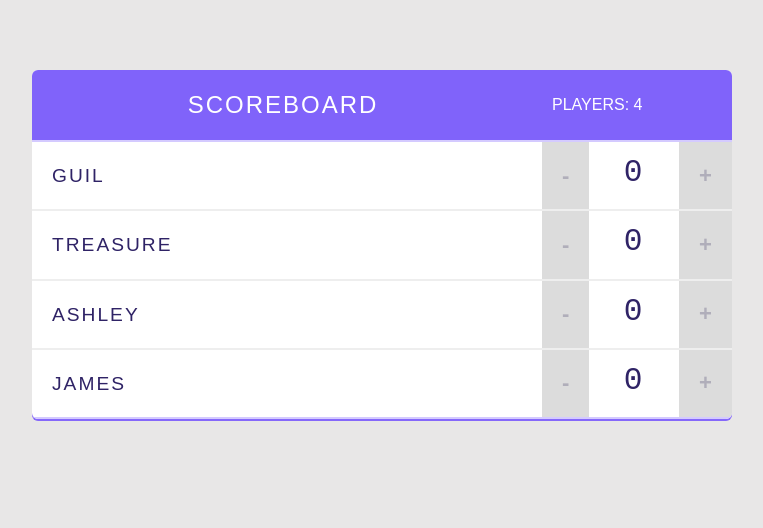
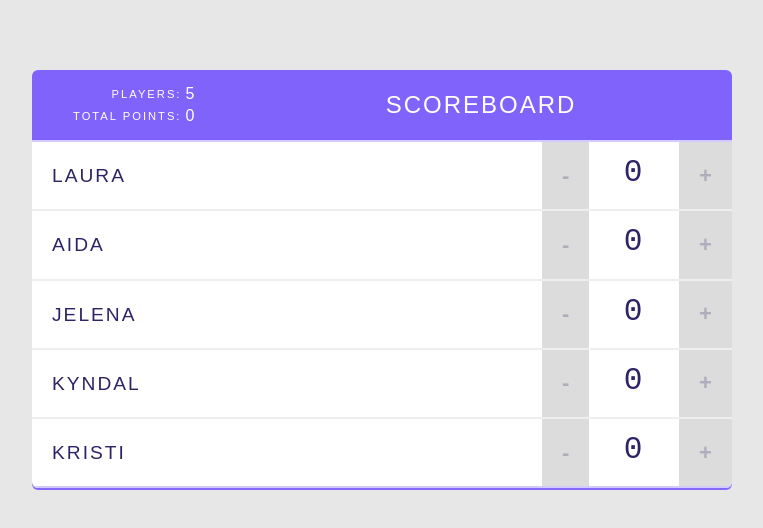
Before and after one commit to JelenaMF/scoreboard-app, a React (Create React App) app in the folder scoreboard/: page / in a window 1280 px wide. Shown: the top 528 px of the page, without its empty margins (258-1021 px from the left). Built offline with nearby package versions, Linux system fonts and the light colour scheme.

Commit message:
added new component files
new component files create a player/points table that holds the value of players/points

```diff
--- a/scoreboard/src/components/App.js
+++ b/scoreboard/src/components/App.js
@@ -8,24 +8,29 @@ class App extends Component {
   state = {
     players: [
       {
-        name: "Guil",
+        name: "Laura",
         score: 0,
         id: 1
       },
       {
-        name: "Treasure",
+        name: "Aida",
         score: 0,
         id: 2
       },
       {
-        name: "Ashley",
+        name: "Jelena",
         score: 0,
         id: 3
       },
       {
-        name: "James",
+        name: "Kyndal",
         score: 0,
         id: 4
+      },
+      {
+        name: "Kristi",
+        score: 0,
+        id: 5
       }
     ]
   };
@@ -48,6 +53,7 @@ handleScoreChange = (index, delta) => {
       players: updatedPlayers
     };
   });
+  console.log('index: ' + index, 'delta: ' + delta)
 }
 
   handleRemovePlayer = (id) => {
@@ -63,7 +69,7 @@ handleScoreChange = (index, delta) => {
       <div className="scoreboard">
         <Header
           title="Scoreboard"
-          totalPlayers={this.state.players.length}
+          players={this.state.players}
         />
 
         {/* Players list */}
--- a/scoreboard/src/components/Header.js
+++ b/scoreboard/src/components/Header.js
@@ -1,9 +1,11 @@
 import React from 'react';
+import Stats from './Stats';
+
 const Header = (props) => {
     return (
         <header>
+            <Stats players={props.players} />
             <h1>{props.title}</h1>
-            <span className="stats">Players: {props.totalPlayers}</span>
         </header>
     );
 }
--- /dev/null
+++ b/scoreboard/src/components/Stats.js
@@ -0,0 +1,30 @@
+import React from 'react';
+
+const Stats = (props) => {
+    //gets the total of players to pass to the players table
+    const totalPlayers = props.players.length;
+    //iterate over each player getting the score to add the score value
+    //using the reduce method to add up the return value and the current item being processed
+    const totalPoints = props.players.reduce((total, player) => {
+       //the value of total gets passed to each iteration to produce the final cumulative value
+       //then pass the totalPoints variable to the table with a JSX expression
+       return total + player.score;
+    }, 0); //the total is initialized to 0
+
+    return(
+        <table className="stats">
+        <tbody>
+            <tr>
+            <td>Players:</td>
+            <td>{totalPlayers}</td>
+            </tr>
+            <tr>
+            <td>Total Points:</td>
+            <td>{totalPoints}</td>
+            </tr>
+        </tbody>
+        </table>
+    );
+}
+
+export default Stats;
```
Also changed, not shown: scoreboard/src/components/AddPlayerForm.js (added, +22 -0 lines).
